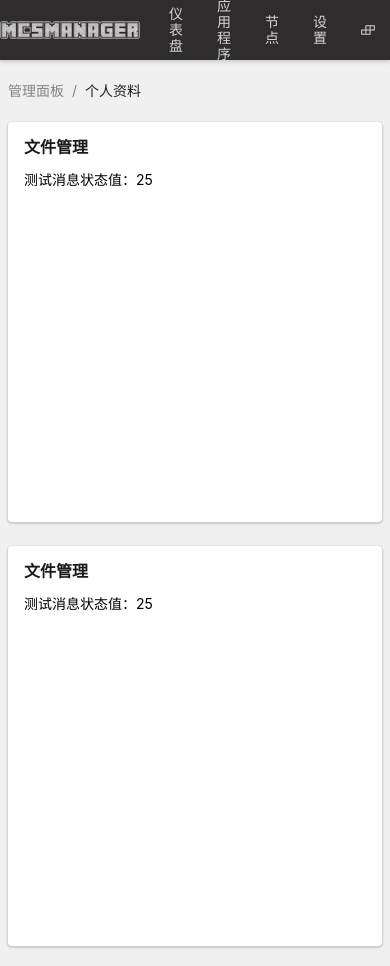
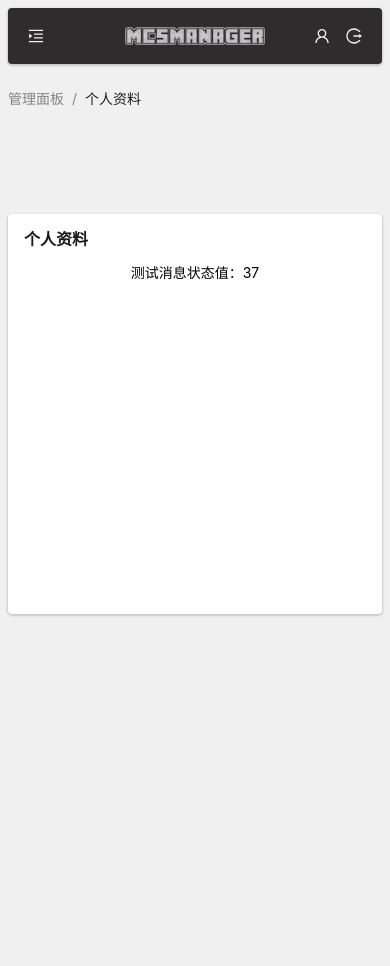
Before and after one commit to jgc9527/MCSM10-DEV-DOCS, a Vue app: page /#/user in a window 390 px wide. After the commit the page ends 844 px from the top, so only its background shows below. Built offline with nearby package versions, Linux system fonts and the light colour scheme.

Commit message:
Feat: 手机端适配完成

```diff
--- a/components.d.ts
+++ b/components.d.ts
@@ -12,6 +12,9 @@ declare module 'vue' {
     AButton: typeof import('ant-design-vue/es')['Button']
     ACard: typeof import('ant-design-vue/es')['Card']
     ACol: typeof import('ant-design-vue/es')['Col']
+    ADrawer: typeof import('ant-design-vue/es')['Drawer']
+    AList: typeof import('ant-design-vue/es')['List']
+    AListItem: typeof import('ant-design-vue/es')['ListItem']
     AppHeader: typeof import('./src/components/AppHeader.vue')['default']
     ARow: typeof import('ant-design-vue/es')['Row']
     ATooltip: typeof import('ant-design-vue/es')['Tooltip']
--- a/index.html
+++ b/index.html
@@ -3,8 +3,8 @@
   <head>
     <meta charset="UTF-8" />
     <link rel="icon" href="/favicon.ico" />
-    <meta name="viewport" content="width=device-width, initial-scale=1.0" />
-    <title>Next MCSManager UI</title>
+    <meta name="viewport" content="width=device-width" />
+    <title>Next MCSManager UI 1</title>
   </head>
   <body>
     <div id="app"></div>
--- a/package.json
+++ b/package.json
@@ -3,7 +3,7 @@
   "version": "0.0.0",
   "private": true,
   "scripts": {
-    "dev": "vite",
+    "dev": "vite --host",
     "build": "run-p type-check build-only",
     "preview": "vite preview",
     "test:unit": "vitest",
--- a/src/assets/global.scss
+++ b/src/assets/global.scss
@@ -3,9 +3,13 @@
 body,
 html {
   min-height: 100%;
+  height: 100%;
+  max-height: 100%;
   margin: 0px;
   padding: 0px;
   background-color: $background-color;
+  overflow-x: hidden;
+  overflow-y: overlay;
 }
 
 .global-layout-card-dragover {
--- a/src/components/AppHeader.vue
+++ b/src/components/AppHeader.vue
@@ -11,17 +11,20 @@ import {
   AppstoreAddOutlined,
   LogoutOutlined,
   UserOutlined,
+  MenuUnfoldOutlined,
 } from "@ant-design/icons-vue";
+import { useScreen } from "@/hooks/useScreen";
+import CardPanel from "./CardPanel.vue";
 
 const { containerState, changeDesignMode } = useLayoutContainerStore();
 const { getRouteParamsUrl, toPage } = useAppRouters();
 
-// const breadcrumbs = reactive<any[]>([]);
-const openNewCardDialog = (params: any) => {
+const openNewCardDialog = () => {
   containerState.showNewCardDialog = true;
 };
 
 const handleToPage = (url: string) => {
+  containerState.showPhoneMenu = false;
   toPage({
     path: url,
   });
@@ -84,18 +87,21 @@ const appMenus = computed(() => {
       icon: AppstoreAddOutlined,
       click: openNewCardDialog,
       conditions: containerState.isDesignMode,
+      onlyPC: true,
     },
     {
       title: "保存卡片布局",
       icon: SaveOutlined,
       click: () => changeDesignMode(false),
       conditions: containerState.isDesignMode,
+      onlyPC: true,
     },
     {
       title: "开始设计布局",
       icon: BuildOutlined,
       click: () => changeDesignMode(true),
       conditions: !containerState.isDesignMode,
+      onlyPC: true,
     },
     {
       title: "个人资料",
@@ -104,6 +110,7 @@ const appMenus = computed(() => {
         toPage({ path: "/user" });
       },
       conditions: !containerState.isDesignMode,
+      onlyPC: false,
     },
     {
       title: "退出",
@@ -112,14 +119,22 @@ const appMenus = computed(() => {
         toPage({ path: "/" });
       },
       conditions: !containerState.isDesignMode,
+      onlyPC: false,
     },
   ];
 });
+
+const screen = useScreen();
+const isMobile = computed(() => screen.isMobile.value);
+
+const openPhoneMenu = (b = false) => {
+  containerState.showPhoneMenu = b;
+};
 </script>
 
 <template>
   <header class="app-header-wrapper">
-    <div class="app-header-content">
+    <div class="app-header-content" v-if="!isMobile">
       <div class="btns">
         <a href="/" style="margin-right: 12px">
           <div class="logo">
@@ -150,7 +165,75 @@ const appMenus = computed(() => {
       </div>
     </div>
   </header>
-  <div style="height: 60px"></div>
+  <div v-if="!isMobile" style="height: 60px"></div>
+
+  <header class="app-header-content-for-phone" v-if="isMobile">
+    <CardPanel class="card-panel">
+      <template #body>
+        <div
+          style="
+            display: flex;
+            justify-content: space-between;
+            align-items: center;
+          "
+        >
+          <div style="width: 100px">
+            <a-button
+              type="text"
+              :icon="h(MenuUnfoldOutlined)"
+              size="small"
+              @click="openPhoneMenu(true)"
+            ></a-button>
+          </div>
+          <div>
+            <img :src="logo" style="height: 18px" />
+          </div>
+          <div
+            style="
+              width: 100px;
+              display: flex;
+              align-items: center;
+              justify-content: flex-end;
+            "
+          >
+            <div
+              v-for="(item, index) in appMenus"
+              :key="index"
+              style="margin-left: 8px"
+            >
+              <a-button
+                type="text"
+                :icon="h(item.icon)"
+                size="small"
+                @click="item.click"
+                v-if="item.conditions && !item.onlyPC"
+              ></a-button>
+            </div>
+          </div>
+        </div>
+      </template>
+    </CardPanel>
+  </header>
+
+  <a-drawer
+    :width="500"
+    title="MENU"
+    placement="top"
+    :open="containerState.showPhoneMenu"
+    @close="() => (containerState.showPhoneMenu = false)"
+  >
+    <div class="phone-menu">
+      <div
+        class="phone-menu-btn"
+        v-for="item in menus"
+        :key="item.path"
+        @click="handleToPage(item.path)"
+      >
+        {{ item.name }}
+      </div>
+    </div>
+  </a-drawer>
+
   <div class="breadcrumbs">
     <a-breadcrumb>
       <a-breadcrumb-item v-for="item in breadcrumbs" :key="item.title">
@@ -165,6 +248,32 @@ const appMenus = computed(() => {
 @import "@/assets/global.scss";
 
 $btn-color: rgb(212, 212, 212);
+$app-header-bg: rgb(46, 44, 44);
+
+.phone-menu {
+  .phone-menu-btn {
+    padding: 16px 8px;
+    border-bottom: 1px solid $color-gray-4;
+  }
+}
+
+.app-header-content-for-phone {
+  height: 60px;
+  width: 100%;
+
+  // display: flex;
+  // justify-content: space-between;
+  // align-items: center;
+  // margin: 0px;
+  .card-panel {
+    background-color: $app-header-bg;
+    margin-top: 8px;
+
+    button {
+      color: $color-gray-4;
+    }
+  }
+}
 
 .breadcrumbs {
   font-size: 18px;
@@ -177,7 +286,7 @@ $btn-color: rgb(212, 212, 212);
 .app-header-wrapper {
   // backdrop-filter: saturate(100%) blur(12px);
   box-shadow: 0 2px 4px 0 rgba(0, 0, 0, 0.16);
-  $app-header-bg: rgb(46, 44, 44);
+
   width: 100%;
   display: flex;
   justify-content: center;
@@ -232,7 +341,8 @@ $btn-color: rgb(212, 212, 212);
 
   // Sync margin
   @media (max-width: 1470px) {
-    .app-header-content {
+    .app-header-content,
+    .app-header-content-for-phone {
       margin: 0px 25px;
     }
   }
--- a/src/components/CardPanel.vue
+++ b/src/components/CardPanel.vue
@@ -2,7 +2,7 @@
 
 <template>
   <div class="card-panel">
-    <div class="card-panel-title">
+    <div class="card-panel-title" v-if="$slots.title">
       <div>
         <slot name="title"></slot>
       </div>
--- a/src/components/card-implement/ExampleCard.vue
+++ b/src/components/card-implement/ExampleCard.vue
@@ -1,12 +1,27 @@
 <script setup lang="ts">
 import CardPanel from "../CardPanel.vue";
+import type { LayoutCard } from "../../types/index";
+
+const props = defineProps<{
+  card: LayoutCard;
+}>();
+
+const arr = [1, 2, 3, 4, 5, 6];
 </script>
 
 <template>
   <div style="height: 100%">
-    <CardPanel style="height: 100%">
-      <template #title> 我的卡片2 </template>
-      <template #body> {{ new Date().getTime() }}</template>
-    </CardPanel>
+    <a-row :gutter="[24, 24]" style="height: 100%">
+      <a-col :md="6" v-for="item in arr" :key="item">
+        <CardPanel style="height: 100%">
+          <template #title>{{ card.title }}</template>
+          <template #body>
+            卡片示例 <br />
+            测试信息
+            <p>我是测试信息113123123</p>
+          </template>
+        </CardPanel>
+      </a-col>
+    </a-row>
   </div>
 </template>
--- a/src/config/originLayoutConfig.ts
+++ b/src/config/originLayoutConfig.ts
@@ -123,16 +123,9 @@ export const ORIGIN_LAYOUT_CONFIG = [
     page: "/user",
     items: [
       {
-        id: "BBBB12pj1223123oi3hoi21B",
+        id: "BBBB12pj1223123oi3hoi221B",
         type: "ExampleCard2",
-        title: "文件管理",
-        width: 6,
-        height: LayoutCardHeight.MEDIUM,
-      },
-      {
-        id: "BBBB12pj1223123oi3hoi21B",
-        type: "ExampleCard2",
-        title: "文件管理",
+        title: "个人资料",
         width: 6,
         height: LayoutCardHeight.MEDIUM,
       },
--- a/src/stores/useLayoutContainerStore.ts
+++ b/src/stores/useLayoutContainerStore.ts
@@ -7,10 +7,13 @@ export const useLayoutContainerStore = defineStore(
     const containerState = reactive({
       isDesignMode: false,
       showNewCardDialog: false,
+      showPhoneMenu: false,
     });
+
     const changeDesignMode = (b: boolean) => {
       containerState.isDesignMode = b;
     };
+
     return {
       containerState,
       changeDesignMode,
--- a/src/views/LayoutContainer.vue
+++ b/src/views/LayoutContainer.vue
@@ -91,7 +91,7 @@ const {
       class="main-flex-center"
       v-if="currentLayoutConfig.length <= 1 && currentLayoutConfig.length != 0"
     >
-      <a-row :gutter="[24, 24]" align="center" style="width: 100%">
+      <a-row :gutter="[0, 0]" align="center" style="width: 100%">
         <a-col
           :span="24"
           :md="currentLayoutConfig[0].width * 2"
@@ -143,7 +143,7 @@ const {
   position: relative;
 }
 .main-flex-center {
-  margin-top: 40px;
+  margin-top: 10vh;
   height: 100%;
   width: 100%;
   text-align: center;
```
